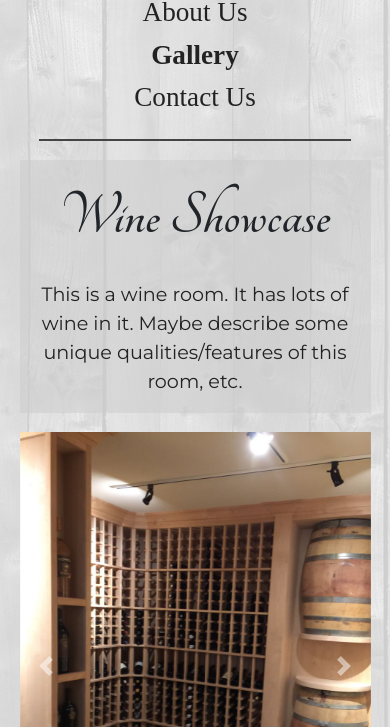
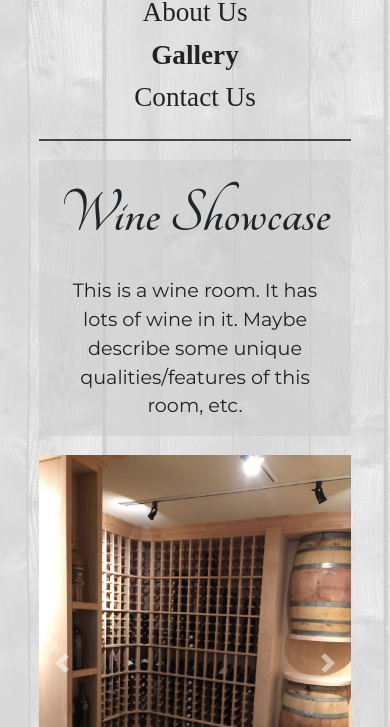
Before and after one commit to DevonRD/MS-Initial, a plain HTML site: page index.html in a window 390 px wide. Both pictures are taken after a click on the button "Gallery". Shown: the part 117-844 px from the top of the page. Drawn offline with nearby package versions, Linux system fonts and the light colour scheme; a web font is replaced by a local one.

Commit message:
Fix mobile gallery margins
5% -> 10%

```diff
--- a/stylesheets/stylesheet.css
+++ b/stylesheets/stylesheet.css
@@ -53,19 +53,25 @@ body {
 
   p {
     font-size: 1.2rem;
-    margin-left: 5%;
-    margin-right: 5%;
+    margin-left: 10%;
+    margin-right: 10%;
     padding-top: 5%;
     color: #222222;
     font-family: 'Montserrat';
   }
 
   .proj-caro {
-    margin: 5%;
+    margin-left: 10%;
+    margin-right: 10%;
+    margin-top: 5%;
+    margin-bottom: 5%;
   }
 
   .proj-desc {
-    margin: 5%;
+    margin-left: 10%;
+    margin-right: 10%;
+    margin-top: 5%;
+    margin-bottom: 5%;
     text-align: center;
     background-color: rgb(204, 204, 204, 0.5)
   }
```
